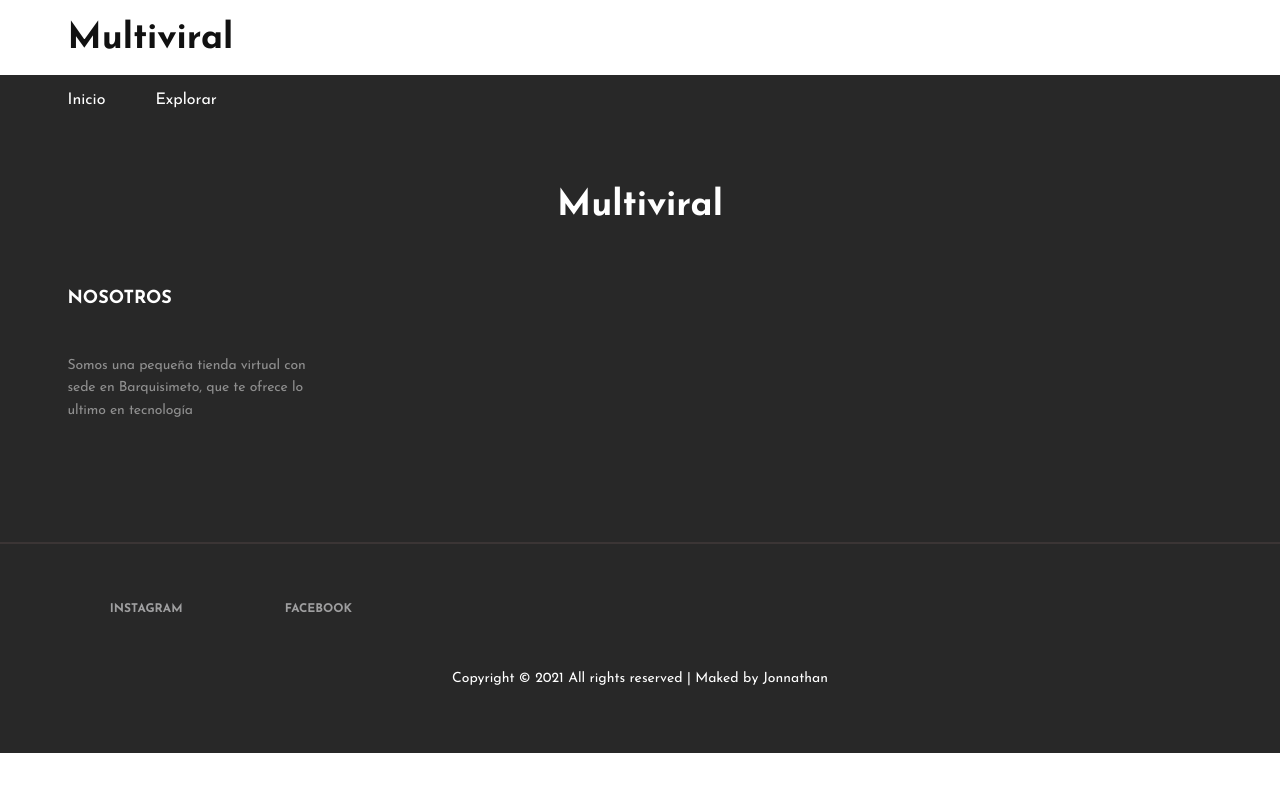
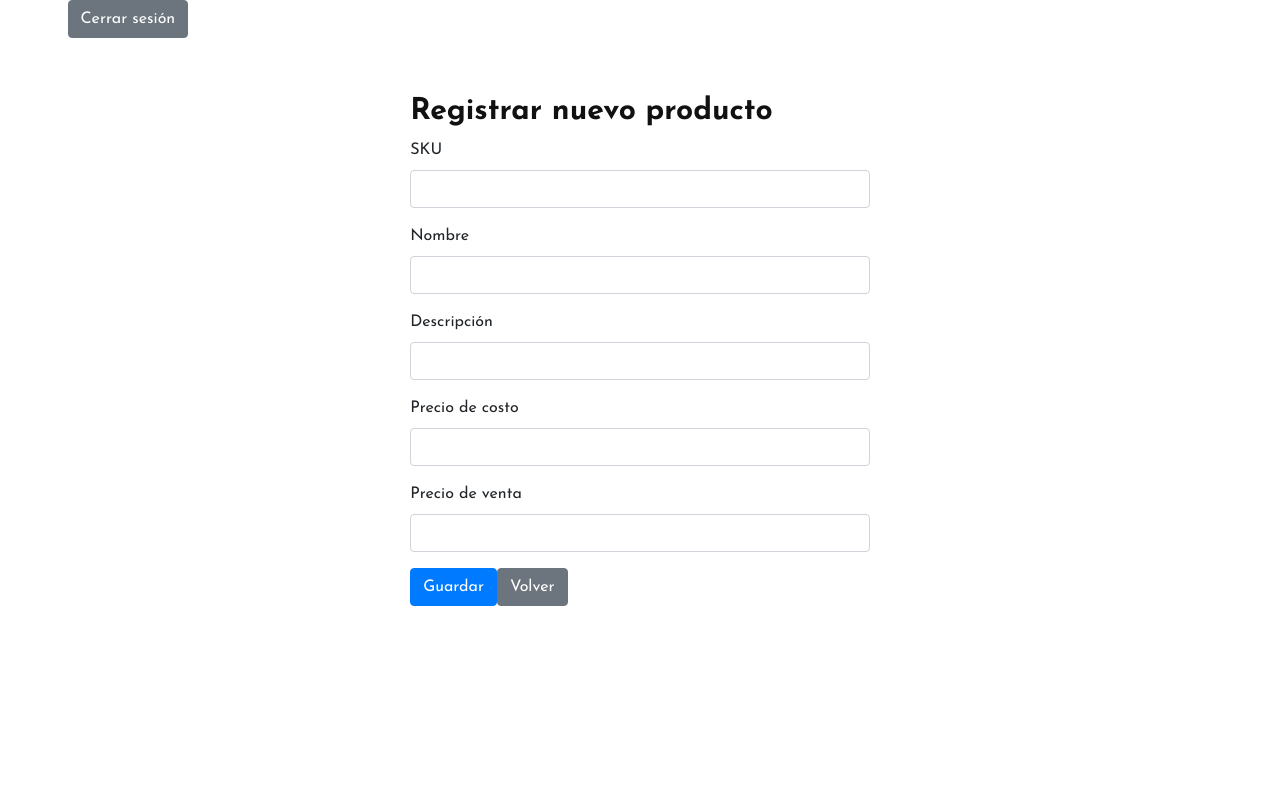
Before and after one commit to jonnathanc765/inventory-platform, a Nuxt app: page /admin/products/1 in a window 1280 px wide. Shown: the top 792 px of the page. Built offline with nearby package versions, Linux system fonts and the light colour scheme; no server answers; a web font is replaced by a local one.

Commit message:
update product ready

```diff
--- a/components/Header.vue
+++ b/components/Header.vue
@@ -9,27 +9,29 @@
               <h2>Multiviral</h2>
             </a>
           </div>
-          <!-- <div class="col-xl-6 col-lg-5">
+          <div class="col-xl-6 col-lg-5">
             <form class="header-search-form">
               <input type="text" placeholder="Busca tus productos ...." />
               <button><i class="flaticon-search"></i></button>
             </form>
-          </div> -->
-          <!-- <div class="col-xl-4 col-lg-5">
+          </div>
+          <div class="col-xl-4 col-lg-5 d-flex align-items-center">
             <div class="user-panel">
               <div class="up-item">
                 <i class="flaticon-profile"></i>
-                <a href="#">Sign</a> In or <a href="#">Create Account</a>
+                <!-- <a href="#"></a> -->
+                <NuxtLink to="/auth/login">Sign In</NuxtLink>
+                <!-- or <a href="#">Create Account</a> -->
               </div>
-              <div class="up-item">
+              <!-- <div class="up-item">
                 <div class="shopping-card">
                   <i class="flaticon-bag"></i>
                   <span>0</span>
                 </div>
                 <a href="#">Shopping Cart</a>
-              </div>
+              </div> -->
             </div>
-          </div> -->
+          </div>
         </div>
       </div>
     </div>
--- a/nuxt.config.js
+++ b/nuxt.config.js
@@ -1,3 +1,5 @@
+import webpack from 'webpack'
+
 export default {
   // Target: https://go.nuxtjs.dev/config-target
   target: 'static',
@@ -74,16 +76,20 @@ export default {
     name: 'MultiviralStore',
   },
   auth: {
+    redirect: {
+      login: '/auth/login',
+      home: '/admin/products',
+    },
     strategies: {
       local: {
         token: {
-          property: 'token',
+          property: 'access_token',
           global: true,
           required: true,
           type: 'Token',
         },
         user: {
-          property: 'user',
+          property: false,
           autoFetch: true,
         },
         endpoints: {
--- /dev/null
+++ b/pages/admin/products/_id.vue
@@ -0,0 +1,79 @@
+<template>
+  <section>
+    <div class="row justify-content-center mt-5">
+      <div class="col-md-5">
+        <h3 class="my-2">Registrar nuevo producto</h3>
+        <form @submit="onSubmit">
+          <div class="form-group">
+            <label for="sku">SKU</label>
+            <input
+              id="sku"
+              v-model="form.sku"
+              type="text"
+              class="form-control"
+            />
+          </div>
+          <div class="form-group">
+            <label for="name">Nombre</label>
+            <input
+              id="name"
+              v-model="form.name"
+              type="text"
+              class="form-control"
+            />
+          </div>
+          <div class="form-group">
+            <label for="description">Descripción</label>
+            <input
+              id="description"
+              v-model="form.description"
+              type="text"
+              class="form-control"
+            />
+          </div>
+          <div class="form-group">
+            <label for="cost_price">Precio de costo</label>
+            <input
+              id="cost_price"
+              v-model="form.cost_price"
+              type="text"
+              class="form-control"
+            />
+          </div>
+          <div class="form-group">
+            <label for="sell_price">Precio de venta</label>
+            <input
+              id="sell_price"
+              v-model="form.sell_price"
+              type="text"
+              class="form-control"
+            />
+          </div>
+          <b-button variant="primary">Guardar</b-button>
+          <NuxtLink class="btn btn-secondary" to="/admin/products">
+            Volver
+          </NuxtLink>
+        </form>
+      </div>
+    </div>
+  </section>
+</template>
+
+<script>
+export default {
+  layout: 'admin',
+  middleware: 'auth',
+  data() {
+    return {
+      form: {
+        sku: '',
+        name: '',
+        description: '',
+        cost_price: '',
+        sell_price: '',
+        stock: '',
+      },
+    }
+  },
+}
+</script>
--- a/pages/admin/products/index.vue
+++ b/pages/admin/products/index.vue
@@ -1,6 +1,9 @@
 <template>
   <div>
     <h4 class="my-3">Lista de productos</h4>
+    <div class="form-group">
+      <b-input v-model="keyword" />
+    </div>
     <table class="table">
       <thead>
         <th>#</th>
@@ -16,7 +19,12 @@
           <td>$ {{ product.cost_price }}</td>
           <td>$ {{ product.sell_price }}</td>
           <td>
-            <b-button>Editar</b-button>
+            <NuxtLink
+              class="btn btn-primary"
+              :to="`/admin/products/${product.id}`"
+            >
+              Editar
+            </NuxtLink>
           </td>
         </tr>
       </tbody>
@@ -30,9 +38,11 @@
 <script>
 export default {
   layout: 'admin',
+  middleware: 'auth',
   data() {
     return {
       loading: false,
+      keyword: '',
       products: [],
       offset: 0,
       paginationData: {
@@ -40,15 +50,29 @@ export default {
       },
     }
   },
+  watch: {
+    keyword(_, __) {
+      this.loading = true
+      window.clearTimeout()
+
+      setTimeout(() => {
+        this.fetch(true)
+      }, 500)
+    },
+  },
   async mounted() {
-    await this.fetchProducts()
+    await this.fetch()
   },
   methods: {
-    async fetchProducts() {
+    async fetch(reset = false) {
+      if (reset) {
+        this.offset = 0
+        this.products = []
+      }
       this.loading = true
       try {
         const data = await this.$axios.$get(
-          `/api/inventory/products/?limit=12&offset=${this.offset}`
+          `/api/inventory/products/?limit=12&offset=${this.offset}&keyword=${this.keyword}`
         )
         this.products.push(...data.results)
         delete data.results
--- a/pages/auth/login.vue
+++ b/pages/auth/login.vue
@@ -1,6 +1,6 @@
 <template>
   <section>
-    <form @submit="onSubmit">
+    <form v-if="!loading" @submit="onSubmit">
       <div class="form-group">
         <label for="username">Nombre de usuario</label>
         <input
@@ -21,11 +21,17 @@
           name="password"
         />
       </div>
-      <b-button type="submit" :disabled="loading">
+      <b-button type="submit" variant="primary" :disabled="loading">
         <b-spinner v-if="loading" small></b-spinner>
         <span v-else>Entrar</span>
       </b-button>
+      <NuxtLink to="/" class="btn btn-secondary">Volver</NuxtLink>
     </form>
+    <div v-else class="row">
+      <div class="col-md-12 d-flex justify-content-center">
+        <b-spinner class="my-5"></b-spinner>
+      </div>
+    </div>
   </section>
 </template>
 
@@ -34,23 +40,27 @@ export default {
   layout: 'guest',
   data() {
     return {
-      loading: false,
+      loading: true,
       form: {
         username: 'root',
         password: 'jonnas.25',
       },
     }
   },
+  mounted() {
+    if (this.$auth.loggedIn) {
+      this.$router.push('/admin/products')
+    }
+    this.loading = false
+  },
   methods: {
     async onSubmit(event) {
       event.preventDefault()
       this.loading = true
       try {
-        const response = await this.$auth.loginWith('local', {
+        await this.$auth.loginWith('local', {
           data: this.form,
         })
-        this.$router.push('/admin/products/')
-        console.log(response)
       } catch (error) {
         console.log(error)
       }
```
Also changed, not shown: store/index.js (added).
